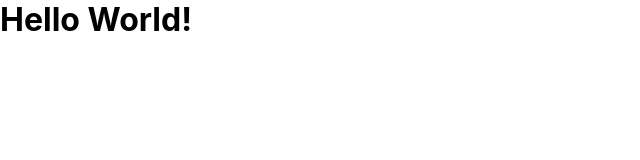
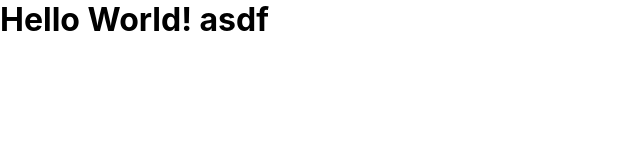
Before and after one commit to willwalker753/cinemeld-webapp-dev, a React (Create React App) app in the folder source/: page / in a window 1280 px wide. Shown: the top 160 px of the page, without its empty margins (0-640 px from the left). Built offline with nearby package versions, Linux system fonts and the light colour scheme.

Commit message:
added deploy workflow

```diff
--- a/source/src/App.js
+++ b/source/src/App.js
@@ -2,7 +2,7 @@ import React from "react";
 
 const App = () => {
     return (
-        <h1>Hello World!</h1>
+        <h1>Hello World! asdf</h1>
     )
 }
 
```
